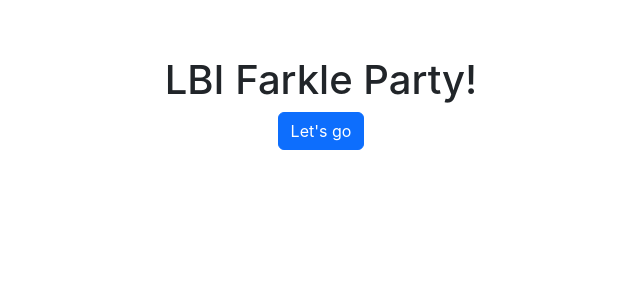
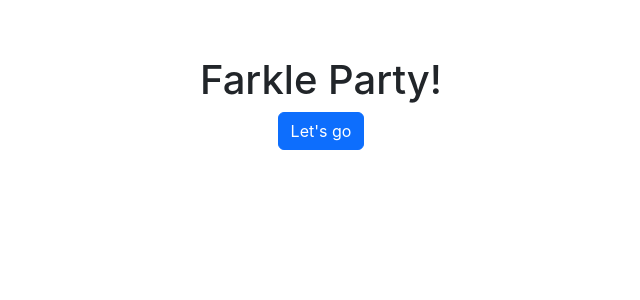
Before and after one commit to jkclark/Farkel, a React (Create React App) app in the folder farkel-score-ui/: page / in a window 1280 px wide. Shown: the top 300 px of the page, without its empty margins (319-959 px from the left). Built offline with nearby package versions, Linux system fonts and the light colour scheme; the HTML template or start-up script is replaced by a standard one.

Commit message:
Changed welcome message.

```diff
--- a/farkel-score-ui/src/components/welcomePage.js
+++ b/farkel-score-ui/src/components/welcomePage.js
@@ -12,7 +12,7 @@ function WelcomePage() {
   return (
     <Container id="welcome">
       <div id="welcome-stack">
-        <h1>LBI Farkle Party!</h1>
+        <h1>Farkle Party!</h1>
         <Button id="start-button" onClick={startGame}>
           Let's go
         </Button>
```
